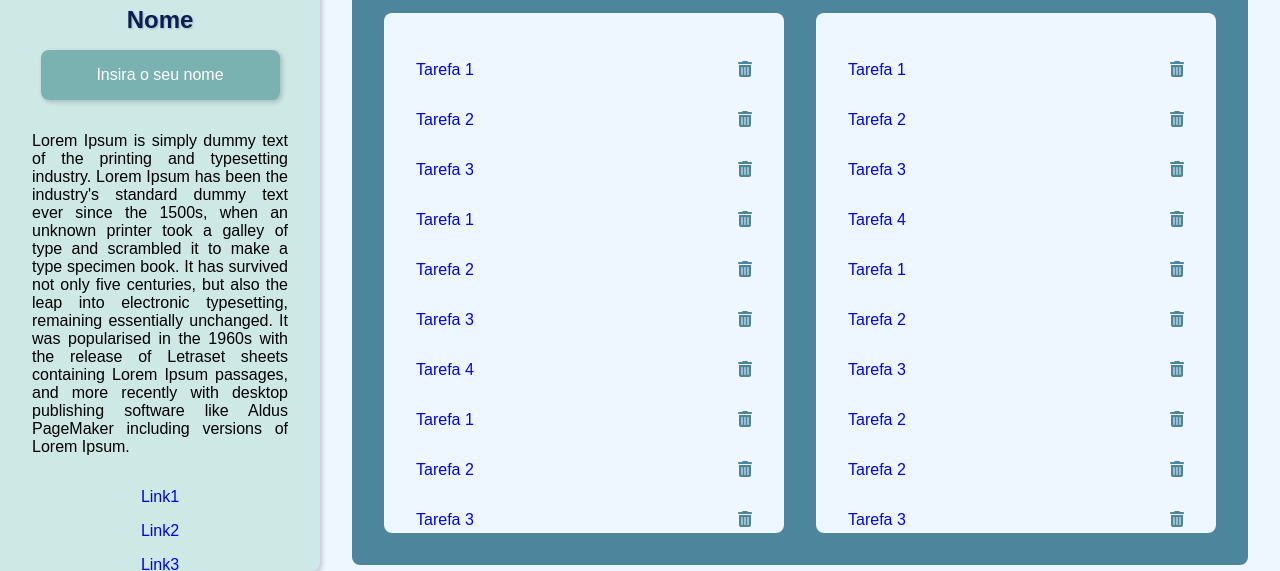
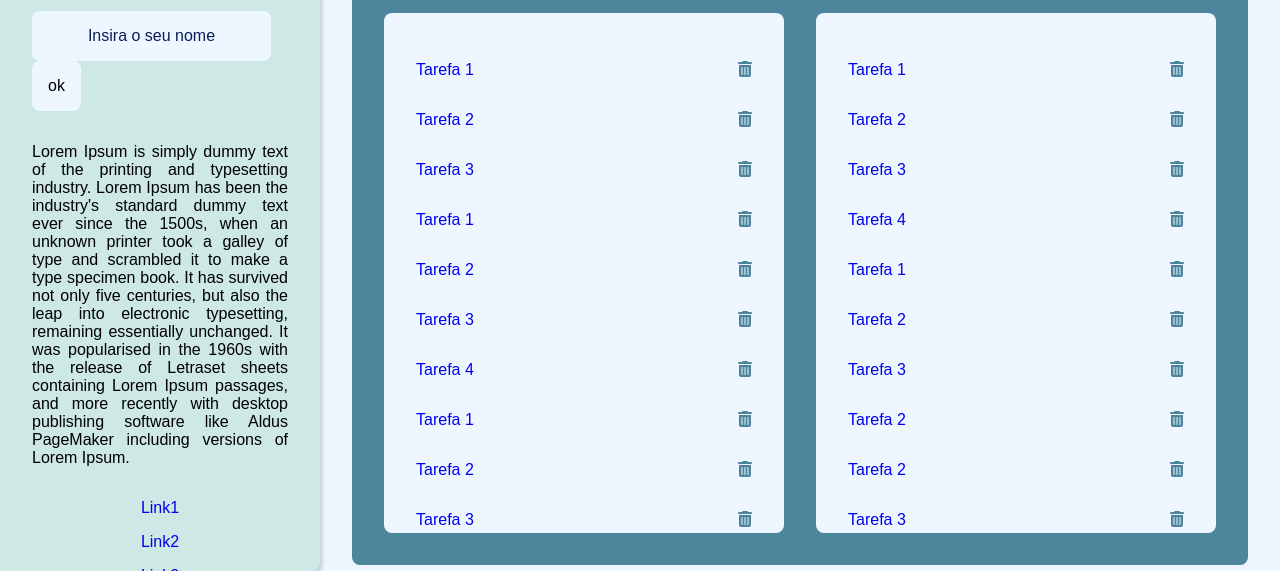
Before and after one commit to mylenaverspeelt/html-layout, a plain HTML site: page src/index.html in a window 1280 px wide. Shown: the part 229-800 px from the top of the page. Drawn offline with Linux system fonts and the light colour scheme.

Commit message:
create function add name

```diff
--- a/src/index.html
+++ b/src/index.html
@@ -13,8 +13,12 @@
 
     <section class="side-menu">
         <img src="../assets/images/user-icon.png" alt="user-icon" class="user-img">
-        <h2>Nome</h2>
-        <input type="text" name="username" placeholder="Insira o seu nome" class="input-username">
+        <h2 id="inputed-username"></h2>
+        <div>
+            <input type="text" name="username" placeholder="Insira o seu nome" class="input-username"
+                id="input-username">
+            <button onclick="sendUsername()" id="ok-button">ok</button>
+        </div>
         <p>Lorem Ipsum is simply dummy text of the printing and typesetting industry. Lorem Ipsum has been the
             industry's standard dummy text ever since the 1500s, when an unknown printer took a galley of type and
             scrambled it to make a type specimen book. It has survived not only five centuries, but also the leap into
@@ -93,6 +97,7 @@
         </div>
 
     </section>
+    <script src="./scripts/index.js"></script>
     <script src="https://kit.fontawesome.com/d08d4c5328.js" crossorigin="anonymous"></script>
 </body>
 
--- /dev/null
+++ b/src/scripts/index.js
@@ -0,0 +1,19 @@
+const { ok } = require("assert")
+
+
+
+function sendUsername() {
+
+    var usernameInput = document.getElementById('input-username')
+    var username = usernameInput.value
+
+    var inputedUsername = document.getElementById('inputed-username')
+    var newUser = inputedUsername.innerHTML = username
+
+    var okButton = document.getElementById('ok-button')
+
+    if (newUser) {
+        usernameInput.style.display = 'none'
+        okButton.style.display = 'none'
+    }
+}
--- a/src/styles/styles.css
+++ b/src/styles/styles.css
@@ -54,31 +54,51 @@ a {
     margin: 1rem 0;
 }
 
-
 .menu-table ul {
     list-style: none;
     cursor: pointer;
 }
 
-.menu-table li{
+.menu-table li {
     margin-bottom: 1rem;
 }
 
 .input-username {
-    background-color: var(--medium-green);
+    background-color: var(--ice-blue);
     padding: 1rem;
     font-size: 1rem;
     border: none;
     border-radius: 8px;
-    box-shadow: 2px 2px 5px rgba(0, 0, 0, 0.2);
-    color: white;
+    color: var(--dark-purple);
     text-align: center;
+    outline: none;
 }
 
 .input-username::placeholder {
-    color: white
+    color: var(--dark-purple);
 }
 
+.input-username:hover{
+    box-shadow: 2px 2px 5px rgba(0, 0, 0, 0.2);
+
+}
+
+
+#ok-button{
+    padding: 1rem;
+    border-radius: 8px;
+    font-size: 1rem;
+    border: none;
+    background-color: var(--ice-blue);
+    cursor: pointer;
+
+}
+
+#ok-button:hover {
+    background-color: var(--blue);
+    color: white;
+    box-shadow: 2px 2px 5px rgba(0, 0, 0, 0.2);
+}
 
 /* SEÇÃO PRINCIPAL */
 
```
